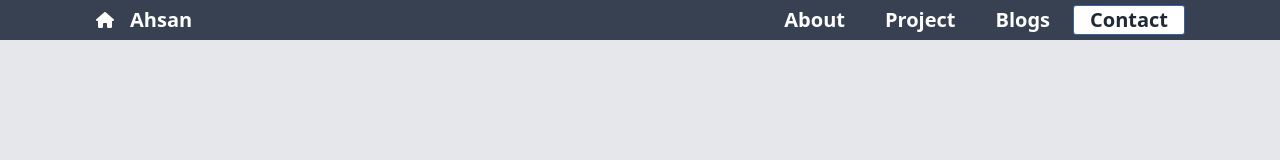
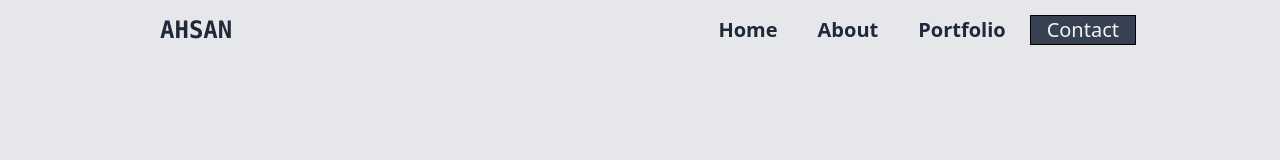
Before and after one commit to Md-Sazzad-Ahsan/OldPortfolio, a website: page index.html in a window 1280 px wide. Drawn offline with Linux system fonts and the light colour scheme.

Commit message:
modified NavBar

```diff
--- a/index.html
+++ b/index.html
@@ -9,19 +9,15 @@
 </head>
 <body class="max-w-screen max-h-screen bg-gray-200">
 
-  <nav class="bg-gray-700 max-w-screen h-10 flex justify-between items-center px-5 sm:px-24 ">
-
-   <div class="flex items-center justify-between space-x-4">
-    <i class="fa-solid fa-house text-white"></i>
-    <div class="text-white font-bold text-xl">Ahsan</div>
-   </div>
-   <div class="">
+  <nav class=" max-w-screen h-10 flex justify-between items-center px-5 sm:px-36 pt-5 ">
+    <div class="text-gray-800 font-mono font-bold text-2xl px-4 py-2">AHSAN</div>
+   <div class="border-black">
     <ul class="flex items-center space-x-2">
 
-        <li class="font-bold text-l sm:text-xl px-2 sm:px-4 sm:py-2 text-white">About</li>
-        <li class="font-bold text-l sm:text-xl px-2 sm:px-4 sm:py-2 text-white">Project</li>
-        <li class="font-bold text-l sm:text-xl px-2 sm:px-4 sm:py-2 text-white">Blogs</li>
-        <li class="font-bold text-l sm:text-xl px-4  text-gray-800 bg-white  rounded-sm ring-1">Contact</li>
+      <li class="font-bold text-l sm:text-xl px-2 sm:px-4 sm:py-2 text-gray-800 hover:text-gray-500 hover:font-bold">Home</li>
+        <li class="font-bold text-l sm:text-xl px-2 sm:px-4 sm:py-2 text-gray-800 hover:text-gray-500 hover:font-bold">About</li>
+        <li class="font-bold text-l sm:text-xl px-2 sm:px-4 sm:py-2 text-gray-800 hover:text-gray-500 hover:font-bold">Portfolio</li>
+        <li class=" border border-black text-l sm:text-xl px-4  text-gray-100 hover:text-white bg-gray-700 hover:bg-gray-600">Contact</li>
     </ul>
    </div>
   </nav>
```
Also changed, not shown: output/tailwind.css.
